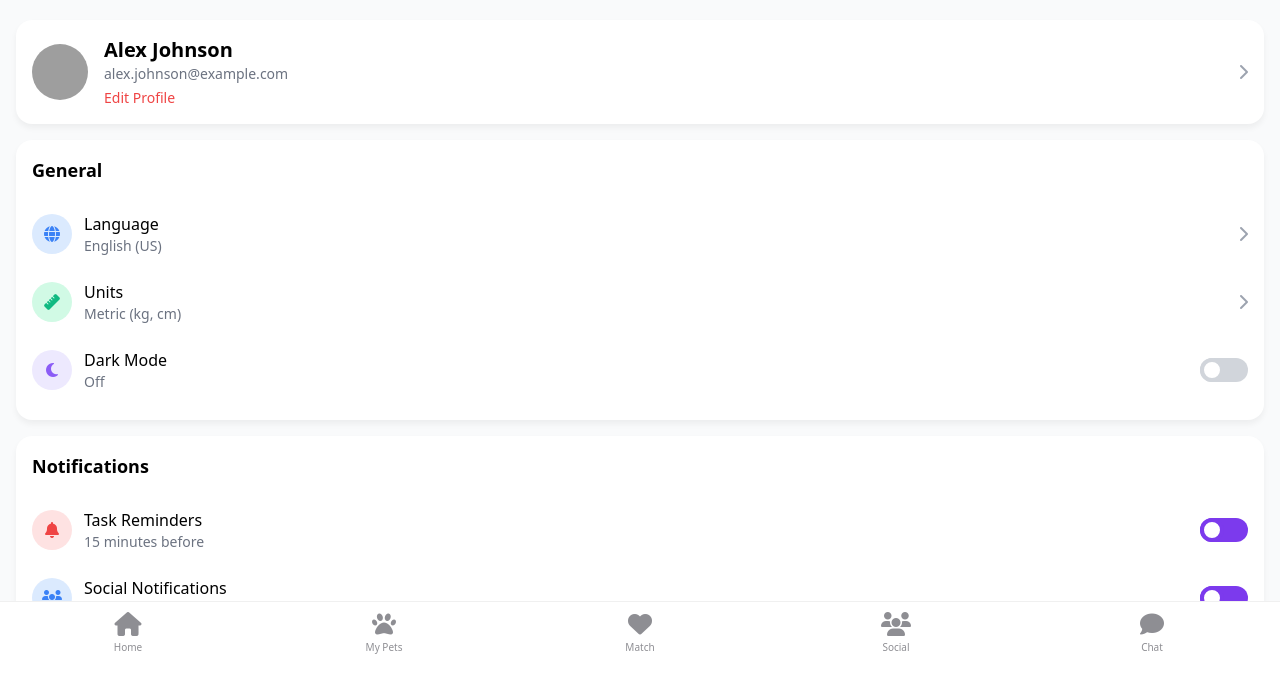
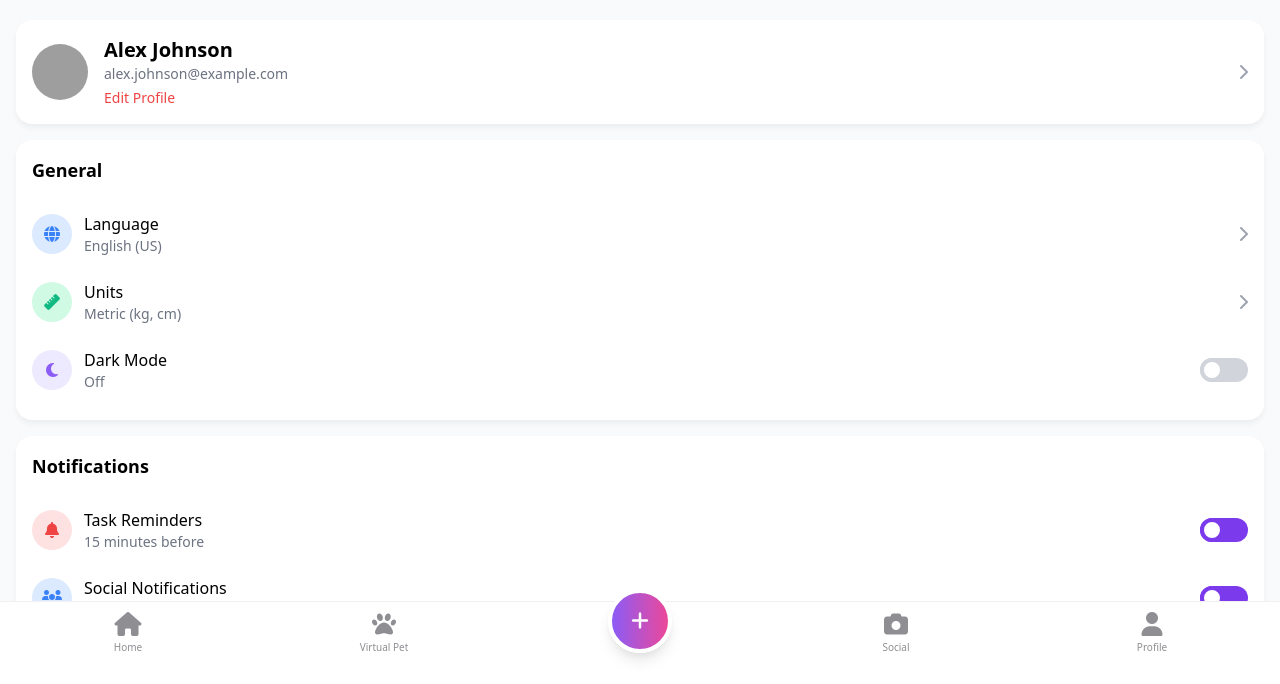
Before and after one commit to Pawcketpets/website, a plain HTML site: page pawcket/settings.html in a window 1280 px wide. Shown: the part 116-800 px from the top of the page. Drawn offline with nearby package versions, Linux system fonts and the light colour scheme; grey boxes are pictures that could not be loaded.

Commit message:
Add files via upload

```diff
--- a/pawcket/settings.html
+++ b/pawcket/settings.html
@@ -139,21 +139,24 @@
             <i class="fas fa-home tab-icon"></i>
             <span>Home</span>
         </a>
-        <a href="profile.html" class="tab-item">
+        <a href="virtual_pet.html" class="tab-item">
             <i class="fas fa-paw tab-icon"></i>
-            <span>My Pets</span>
+            <span>Virtual Pet</span>
         </a>
-        <a href="match.html" class="tab-item">
-            <i class="fas fa-heart tab-icon"></i>
-            <span>Match</span>
-        </a>
+        <div class="tab-item">
+            <a href="post_menu.html">
+                <button class="w-16 h-16 bg-gradient-to-r from-purple-500 to-pink-500 rounded-full shadow-lg flex items-center justify-center -mt-6 border-4 border-white transition-transform hover:scale-105">
+                    <i class="fas fa-plus text-white text-xl"></i>
+                </button>
+            </a>
+        </div>
         <a href="social.html" class="tab-item">
-            <i class="fas fa-users tab-icon"></i>
+            <i class="fas fa-camera tab-icon"></i>
             <span>Social</span>
         </a>
-        <a href="chat.html" class="tab-item">
-            <i class="fas fa-comment tab-icon"></i>
-            <span>Chat</span>
+        <a href="user_profile.html" class="tab-item">
+            <i class="fas fa-user tab-icon"></i>
+            <span>Profile</span>
         </a>
     </div>
 </body>
```
Also changed, not shown: pawcket/events-meetups.html (+7 -4 lines), pawcket/events-training.html (+7 -4 lines), pawcket/follows.html (+7 -4 lines), pawcket/likes.html (+7 -4 lines), pawcket/tasks.html (+13 -10 lines), pawcket/tasks_new.html (+13 -10 lines).
